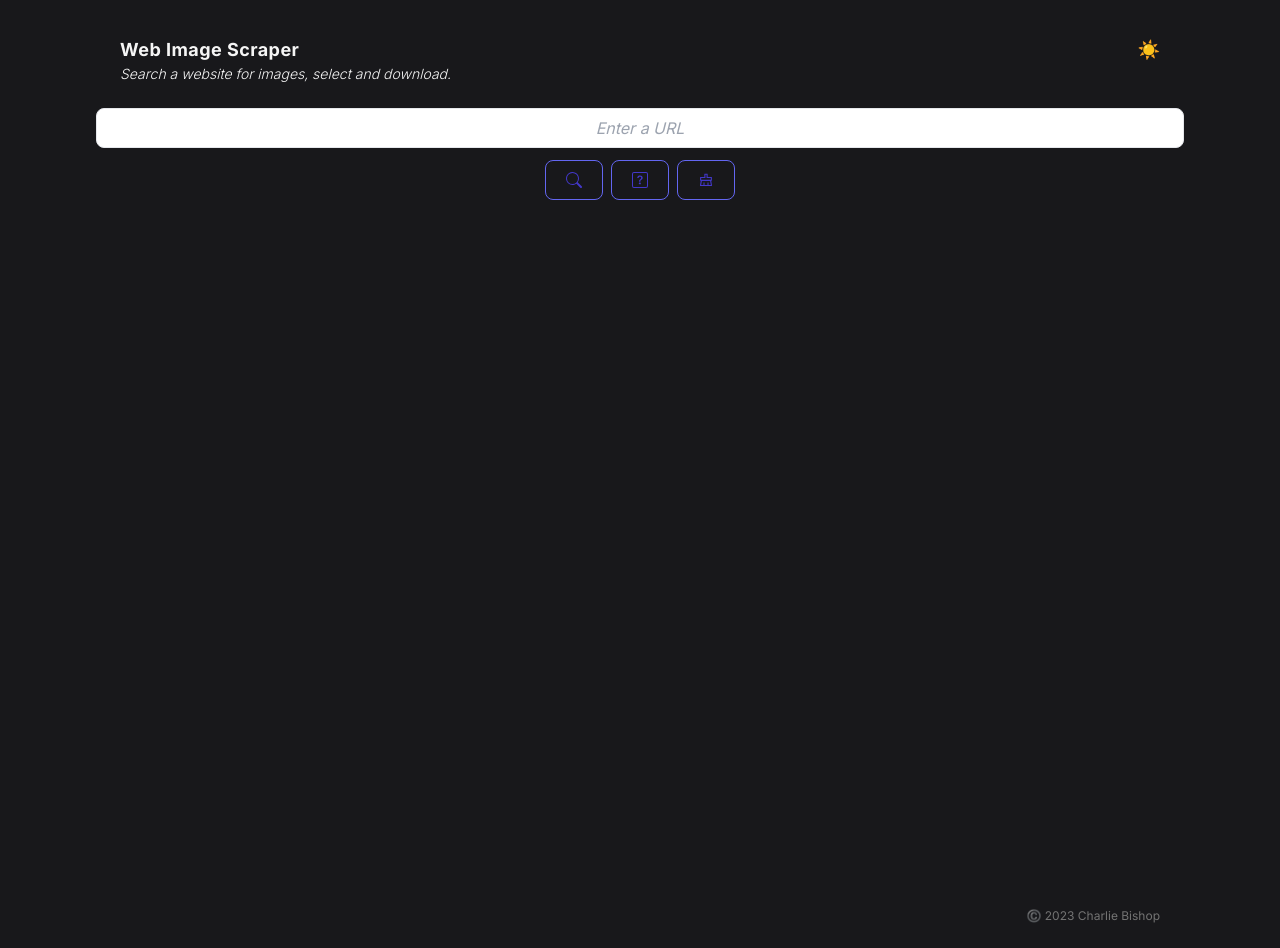
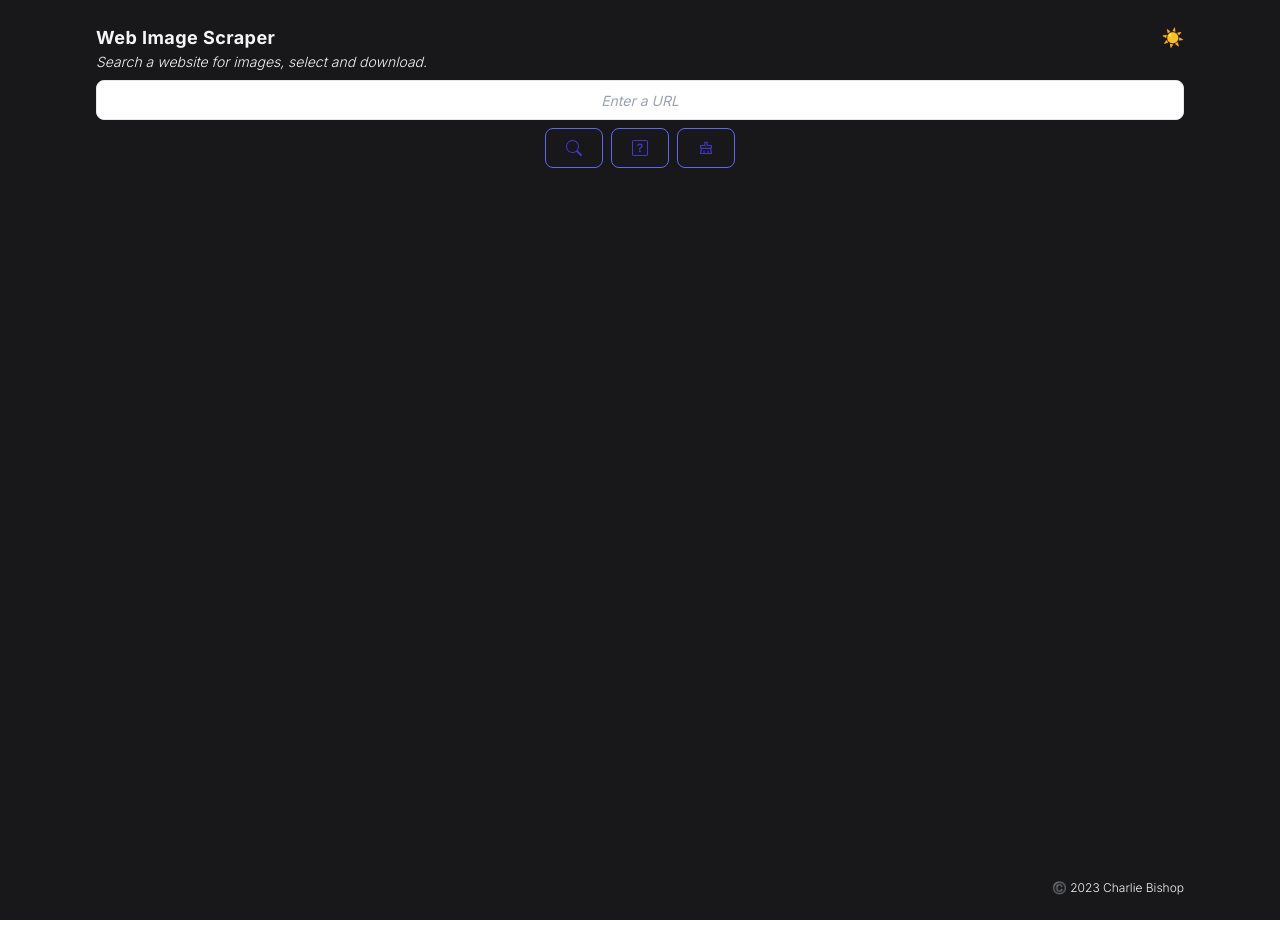
Before and after one commit to charlieBdev/web-img-scraper, a Next.js app: page / in a window 1280 px wide. After the commit the page ends 920 px from the top, so only its background shows below. Built offline with nearby package versions, Linux system fonts and the light colour scheme.

Commit message:
alter padding between sections slightly

```diff
--- a/src/app/components/Footer.tsx
+++ b/src/app/components/Footer.tsx
@@ -3,7 +3,7 @@ import Link from "next/link";
 export const Footer = () => {
 	return (
 		<footer className="static bottom-0 right-0 w-full">
-			<p className="text-neutral-500 text-xs text-right px-6 pb-3">
+			<p className="font-light text-xs text-right">
 				©️ 2023{" "}
 				<Link href="https://charliebdev.vercel.app/" target="_blank">
 					Charlie Bishop
--- a/src/app/components/Header.tsx
+++ b/src/app/components/Header.tsx
@@ -10,7 +10,7 @@ export const Header = () => {
 	const { theme, switchLight, switchDark } = useContext(ThemeContext);
 
 	return (
-		<header className="flex flex-col justify-center p-6">
+		<header className="flex flex-col justify-center mb-2">
 			<div className="flex items-center justify-between">
 				<h1 className="text-lg font-bold tracking-wide">Web Image Scraper</h1>
 				<button
--- a/src/app/layout.tsx
+++ b/src/app/layout.tsx
@@ -21,7 +21,7 @@ export default function RootLayout({
 		<html lang="en">
 			<body className={inter.className}>
 				<ThemeProvider>
-					<div className="px-6 py-3 md:px-12 lg:px-24">
+					<div className="p-6 md:px-12 lg:px-24">
 						<Header />
 						{children}
 						<Footer />
--- a/src/app/page.tsx
+++ b/src/app/page.tsx
@@ -103,15 +103,15 @@ export default function Home() {
 	};
 
 	return (
-		<main className="flex min-h-screen flex-col gap-3 items-center">
-			<form className="flex flex-col gap-3 w-full" onSubmit={handleSubmit}>
+		<main className="flex min-h-screen flex-col gap-2 items-center">
+			<form className="flex flex-col gap-2 w-full" onSubmit={handleSubmit}>
 				<input
 					onChange={(e) => setUrl(e.target.value)}
 					value={url}
 					placeholder="Enter a URL"
 					className={`${
 						isValidUrl && url ? "bg-green-50" : ""
-					} h-10 rounded-lg p-1 italic w-full text-center border text-neutral-950`}
+					} text-sm h-10 rounded-lg p-1 italic w-full text-center border text-neutral-950`}
 				/>
 				<div className="flex flex-col gap-2 items-center">
 					<div className="flex gap-2">
@@ -164,7 +164,7 @@ export default function Home() {
 				{/* History */}
 				{urlHistory.length > 0 && !isLoading && (
 					<section className="flex flex-col items-center bg-neutral-50 bg-opacity-10 rounded shadow-lg hover:shadow-xl w-full p-2 gap-2">
-						<p className="font-semibold">Your Last 3 Searches</p>
+						<p className="font-semibold text-md">Your Last 3 Searches</p>
 						<div className="flex flex-col gap-3 items-center">
 							{urlHistory.map((searchedUrl, index) => (
 								<div className="flex gap-2 items-center" key={index}>
@@ -190,14 +190,13 @@ export default function Home() {
 			</form>
 
 			{/* Errors */}
-			{error && <p className="text-red-500">{error}</p>}
+			{error && <p className="text-red-500 text-sm">{error}</p>}
 
 			<section className="text-center flex flex-col gap-2 items-center">
 				{/* Results length */}
 				{imgInfo.length > 0 && !isLoading && !error && (
-					<p className="italic">
-						<span className="font-bold text-sm">{imgInfo.length}</span> images
-						scraped
+					<p className="italic text-sm">
+						<span className="font-bold">{imgInfo.length}</span> images scraped
 					</p>
 				)}
 
```
